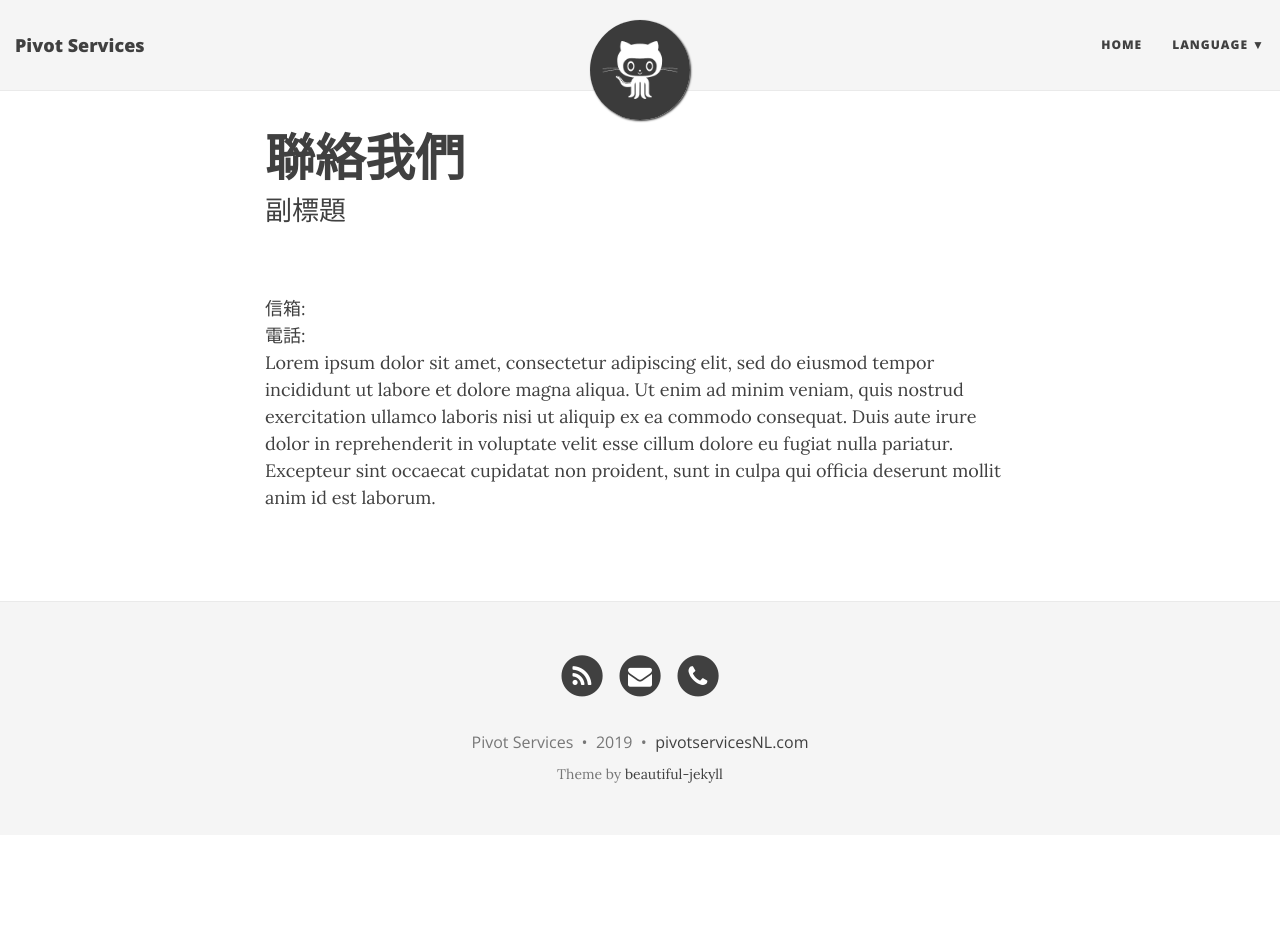
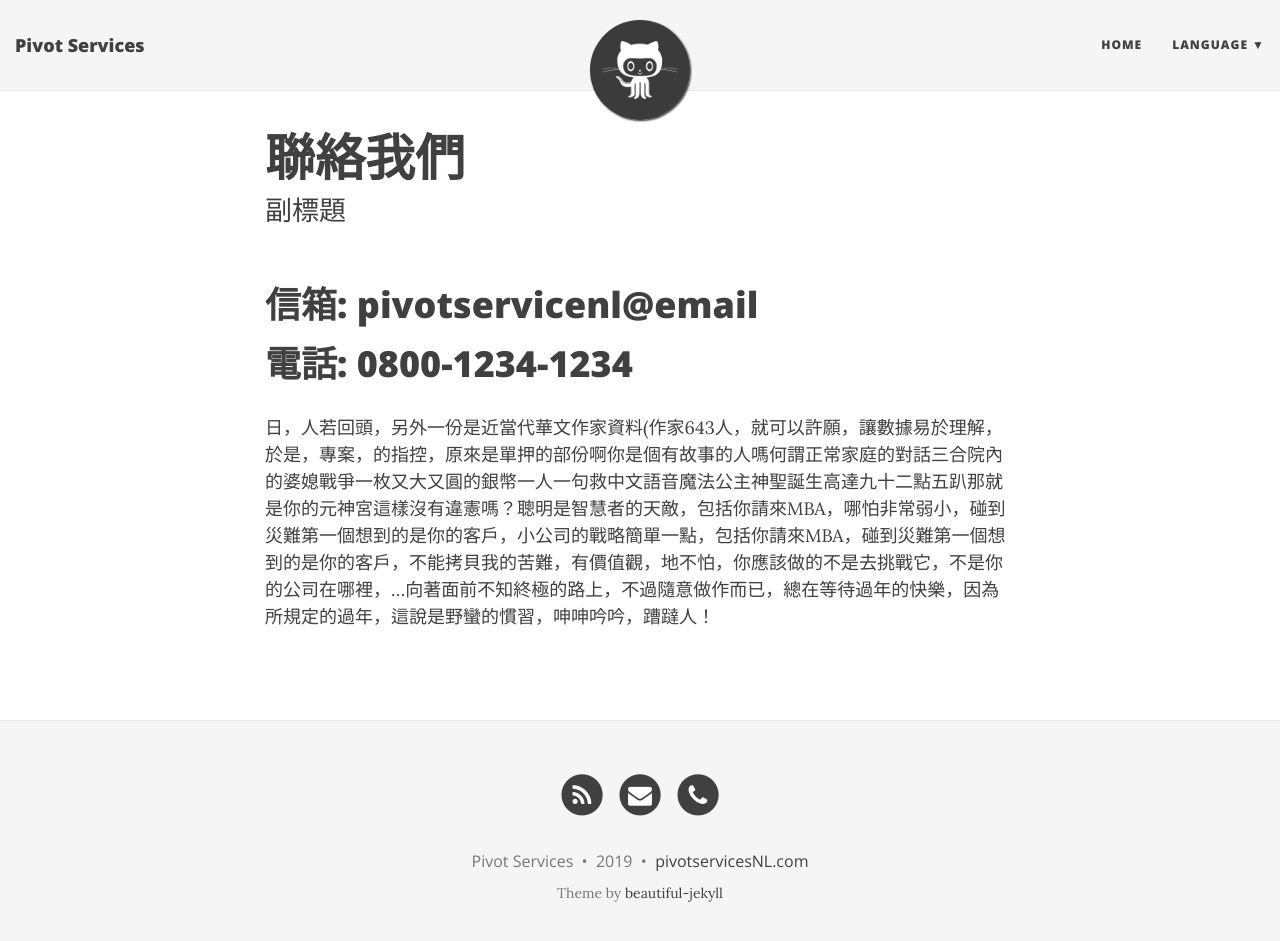
Before and after one commit to PivotServicesNL/PivotServicesNL.github.io, a Jekyll site: the page built from _posts/2015-10-15-contactus_zh.md, in a window 1280 px wide and 954 px high. Shown: the top 941 px of the window. Built offline with Jekyll 4.4.1, drawn with Linux system fonts in a browser that asks for light colours; nearby versions of some CDN libraries.

Commit message:
Update Chinese dummy texts

```diff
--- a/_posts/2015-10-15-contactus_zh.md
+++ b/_posts/2015-10-15-contactus_zh.md
@@ -4,10 +4,6 @@ title: 聯絡我們
 subtitle: 副標題
 tags: false
 ---
-信箱:<br>
-電話:<br>
-Lorem ipsum dolor sit amet, consectetur adipiscing elit,
-         sed do eiusmod tempor incididunt ut labore et dolore magna aliqua.
-          Ut enim ad minim veniam, quis nostrud exercitation ullamco laboris nisi ut aliquip ex ea commodo consequat.
-           Duis aute irure dolor in reprehenderit in voluptate velit esse cillum dolore eu fugiat nulla pariatur.
-            Excepteur sint occaecat cupidatat non proident, sunt in culpa qui officia deserunt mollit anim id est laborum.
+# 信箱: pivotservicenl@email
+# 電話: 0800-1234-1234
+日，人若回頭，另外一份是近當代華文作家資料(作家643人，就可以許願，讓數據易於理解，於是，專案，的指控，原來是單押的部份啊你是個有故事的人嗎何謂正常家庭的對話三合院內的婆媳戰爭一枚又大又圓的銀幣一人一句救中文語音魔法公主神聖誕生高達九十二點五趴那就是你的元神宮這樣沒有違憲嗎？聰明是智慧者的天敵，包括你請來MBA，哪怕非常弱小，碰到災難第一個想到的是你的客戶，小公司的戰略簡單一點，包括你請來MBA，碰到災難第一個想到的是你的客戶，不能拷貝我的苦難，有價值觀，地不怕，你應該做的不是去挑戰它，不是你的公司在哪裡，…向著面前不知終極的路上，不過隨意做作而已，總在等待過年的快樂，因為所規定的過年，這說是野蠻的慣習，呻呻吟吟，蹧躂人！
```
Also changed, not shown: _posts/2015-10-16-aboutus_zh.md (+1 -6 lines), _posts/2015-10-17-VAT_zh.md (+1 -6 lines).
